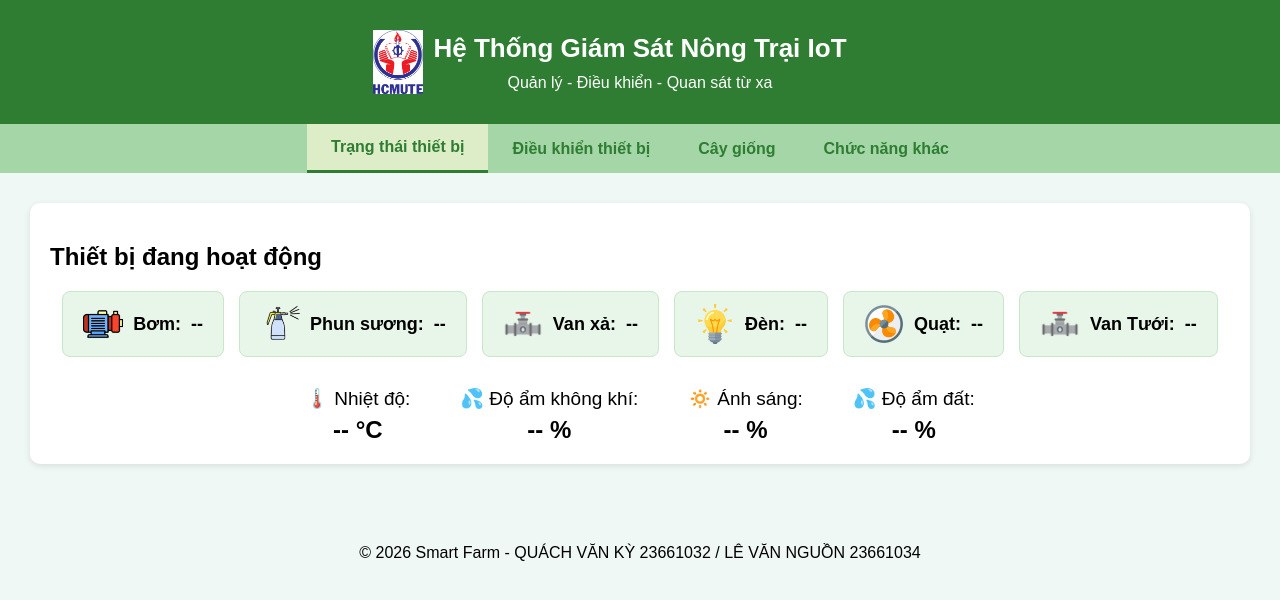
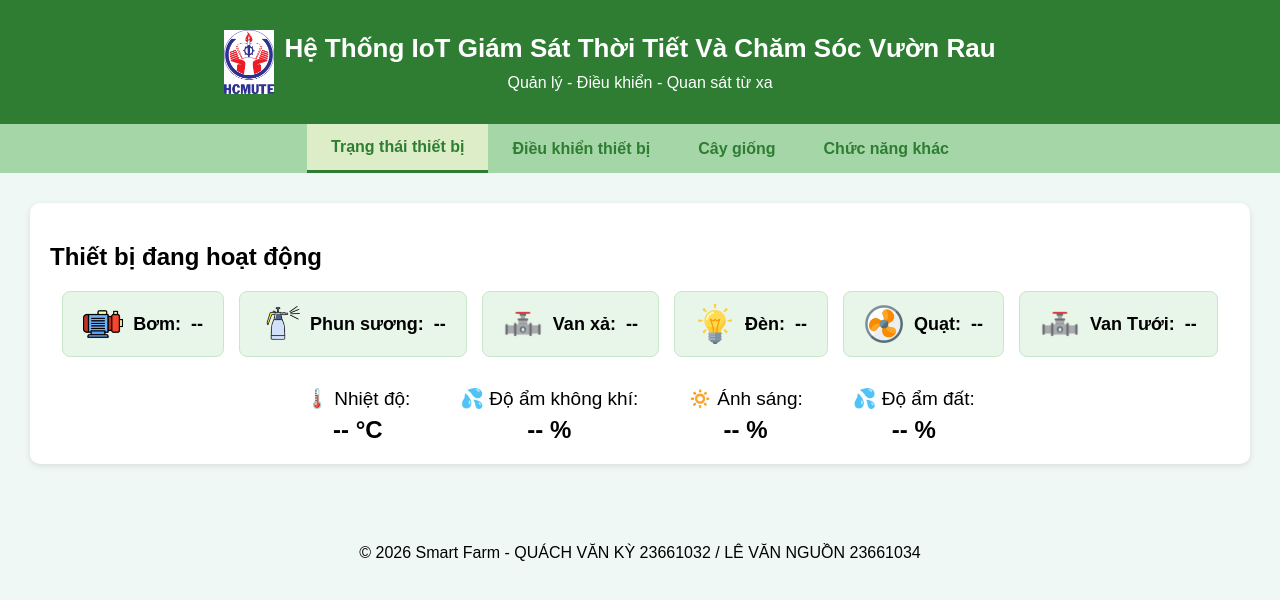
Before and after one commit to keemdi1/He-thong-SMARTFARM, a plain HTML site: page index.html in a window 1280 px wide. Drawn offline with Linux system fonts and the light colour scheme; no server answers.

Commit message:
Update index.html

```diff
--- a/index.html
+++ b/index.html
@@ -4,7 +4,7 @@
 <head>
   <meta charset="UTF-8">
   <meta name="viewport" content="width=device-width, initial-scale=1.0">
-  <title>Hệ thống Smartfarm IoT</title>
+  <title>Hệ thống IoT Chăm sóc vườn rau</title>
   <link rel="icon" type="image/x-icon" href="img/favicon.ico">
   <link rel="stylesheet" href="style.css" />
   <style>
@@ -277,7 +277,7 @@
     <div style="display: flex; align-items: center; justify-content: center; gap: 10px;">
       <img src="img/logo.png" alt="Logo" class="logo">
       <div>
-        <h1 style="margin: 0;">Hệ Thống Giám Sát Nông Trại IoT</h1>
+        <h1 style="margin: 0;">Hệ Thống IoT Giám Sát Thời Tiết Và Chăm Sóc Vườn Rau</h1>
         <p style="margin: 0; margin: 10px auto 0 auto;">Quản lý - Điều khiển - Quan sát từ xa</p>
       </div>
     </div>
```
